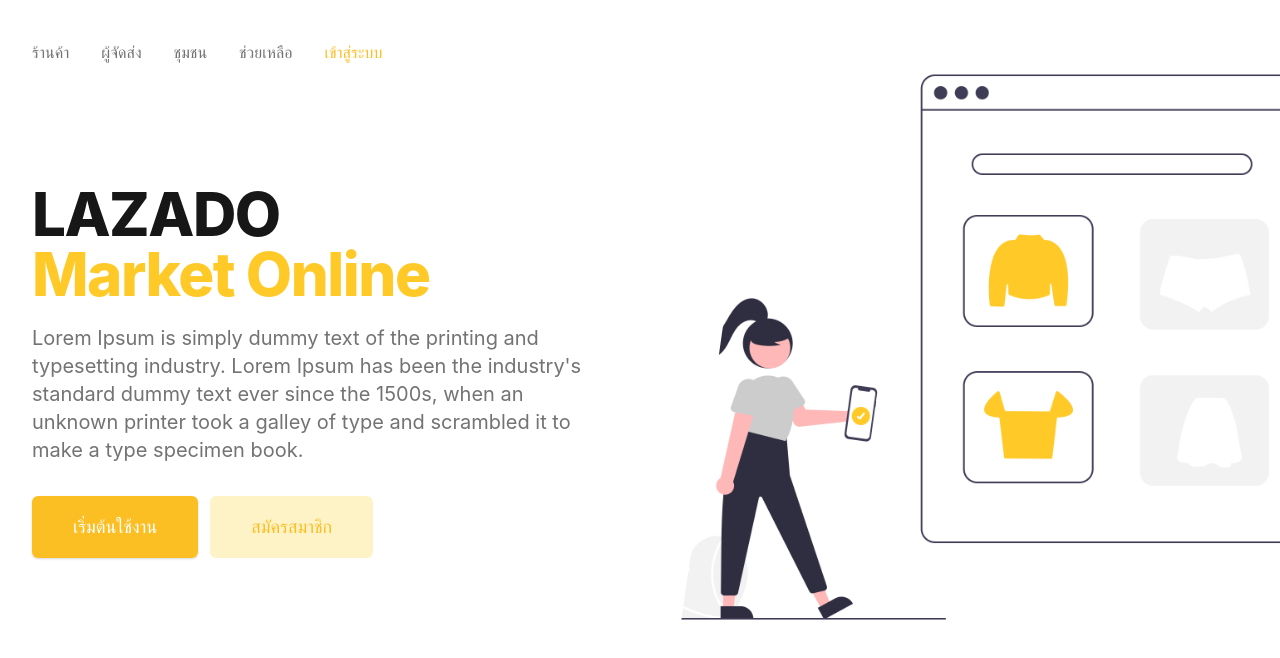
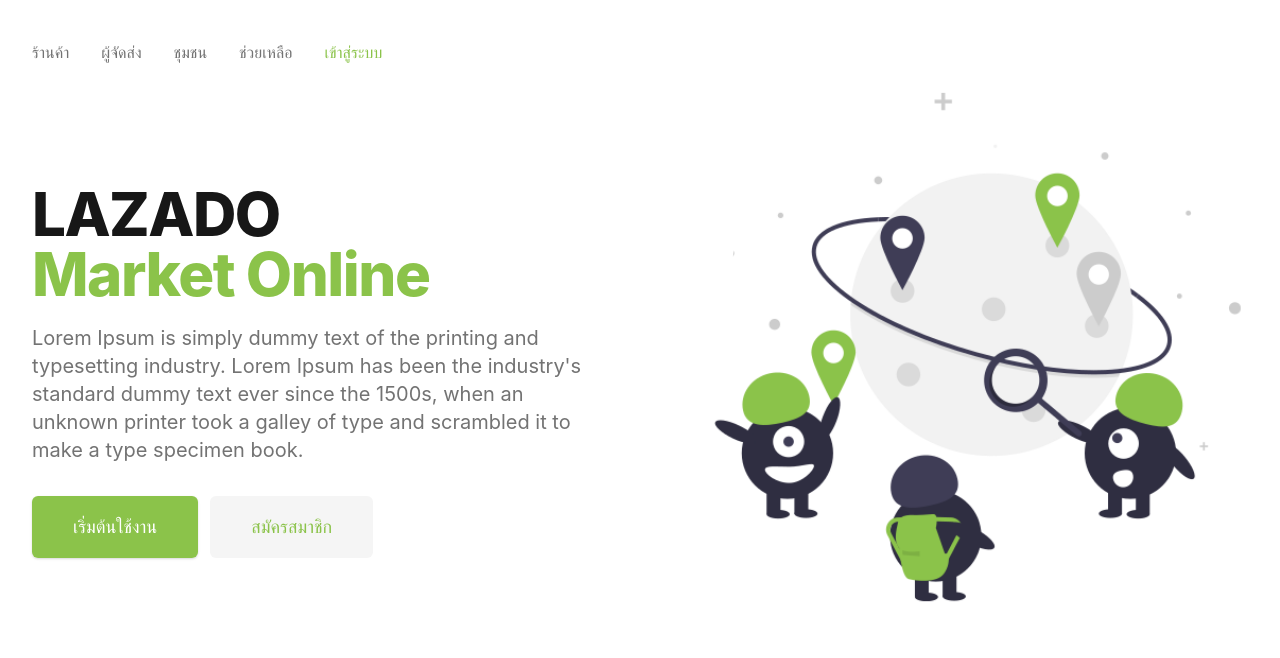
Before and after one commit to Falcon9-Thailand/lazado-nextjs, a Next.js app: page / in a window 1280 px wide. Shown: the top 658 px of the page. Built offline with nearby package versions, Linux system fonts and the light colour scheme.

Commit message:
Config mongo authentication and hook login form

```diff
--- a/package.json
+++ b/package.json
@@ -14,6 +14,7 @@
     "@types/mongoose": "^5.10.3",
     "@types/styled-components": "^5.1.7",
     "autoprefixer": "^10.2.1",
+    "axios": "^0.21.1",
     "bcrypt": "^5.0.0",
     "express": "^4.17.1",
     "firebase": "^8.2.3",
@@ -24,6 +25,7 @@
     "postcss": "^8.2.4",
     "react": "17.0.1",
     "react-dom": "17.0.1",
+    "realm-web": "^1.2.0",
     "styled-components": "^5.2.1",
     "swr": "^0.3.11",
     "tailwindcss": "^2.0.2"
--- /dev/null
+++ b/pages/api/test/index.ts
@@ -0,0 +1,9 @@
+import { NextApiRequest, NextApiResponse } from "next";
+
+export default (req: NextApiRequest, res: NextApiResponse) => {
+  const {
+    body: { username, password },
+  } = req;
+  res.json({ user: { username, password } });
+  res.status(200);
+};
--- a/pages/api/user.ts
+++ b/pages/api/user/index.ts
@@ -5,7 +5,7 @@
 export interface iRes {
   success?: boolean;
   message?: string;
-  data?: any;
+  data?: object[] | {};
 }
 
 // DB connection
--- /dev/null
+++ b/pages/api/user/login.ts
@@ -0,0 +1,17 @@
+import { app, Realm } from "src/MongoDB/realm.config";
+import { Request as Req, Response as Res } from "express";
+
+export default async (req: Req, res: Res) => {
+  const { username, password } = req.body;
+  const credentials = Realm.Credentials.emailPassword(username, password);
+  try {
+    // Authenticate the user
+    const user: Realm.User = await app.logIn(credentials);
+    // `App.currentUser` updates to match the logged in user
+
+    // assert(user.id === app.currentUser.id)
+    return user;
+  } catch (err) {
+    console.error("Failed to log in", err);
+  }
+};
--- a/pages/index.tsx
+++ b/pages/index.tsx
@@ -53,7 +53,7 @@
                 <Link href="/login">
                   <a
                     href="#"
-                    className="font-medium text-yellow-400 hover:text-yellow-500"
+                    className="font-medium text-primary hover:text-primary-900"
                   >
                     เข้าสู่ระบบ
                   </a>
@@ -79,7 +79,7 @@
                   <Link href="login">
                     <a
                       href="#"
-                      className="w-full flex items-center justify-center px-8 py-3 border border-transparent text-base font-medium rounded-md text-white bg-yellow-400 hover:bg-yellow md:py-4 md:text-lg md:px-10"
+                      className="w-full flex items-center justify-center px-8 py-3 border border-transparent text-base font-medium rounded-md text-white bg-primary hover:bg-yellow md:py-4 md:text-lg md:px-10"
                     >
                       เริ่มต้นใช้งาน
                     </a>
@@ -87,7 +87,7 @@
                 </div>
                 <div className="md:ml-3">
                   <Link href="/register">
-                    <a className="w-full flex items-center justify-center px-8 py-3 border border-transparent text-base font-medium rounded-md text-yellow-400 bg-yellow-100 hover:bg-yellow-300 hover:text-white md:py-4 md:text-lg md:px-10">
+                    <a className="w-full flex items-center justify-center px-8 py-3 border border-transparent text-base font-medium rounded-md text-primary bg-gray-100 hover:bg-primary-200 hover:text-white md:py-4 md:text-lg md:px-10">
                       สมัครสมาชิก
                     </a>
                   </Link>
@@ -100,7 +100,7 @@
       <div className="hidden lg:absolute lg:inset-y-0 lg:right-0 lg:block lg:w-1/2 bg-black items-center justify-end">
         <img
           className=" object-cover lg:w-full lg:h-full xl:w-full"
-          src="/undraw_Online_shopping_re_k1sv.png"
+          src="/undraw_Traveling_re_weve.png"
         />
       </div>
     </div>
--- a/pages/register.tsx
+++ b/pages/register.tsx
@@ -46,7 +46,7 @@
                 <Link href="/login">
                   <a
                     href="#"
-                    className="font-medium text-yellow-400 hover:text-yellow-500"
+                    className="font-medium text-primary-400 hover:text-primary-500"
                   >
                     เข้าสู่ระบบ
                   </a>
@@ -79,7 +79,7 @@
                 </div>
                 <button
                   type="submit"
-                  className="relative ml-3 w-auto flex justify-center py-2 px-4 border border-transparent text-sm font-medium rounded text-white bg-yellow-400 hover:bg-yellow-500 focus:outline-none focus:ring-2 focus:ring-offset-2 focus:ring-yellow-400"
+                  className="relative ml-3 w-auto flex justify-center py-2 px-4 border border-transparent text-sm font-medium rounded text-white bg-primary-400 hover:bg-primary-500 focus:outline-none focus:ring-2 focus:ring-offset-2 focus:ring-primary-400"
                 >
                   สมัครสมาชิก
                 </button>
--- /dev/null
+++ b/src/Hook/useLogin.ts
@@ -0,0 +1,62 @@
+import { ChangeEventHandler, FormEventHandler, useReducer } from "react";
+import axios from "axios";
+import { iLogin } from "src/MongoDB/models/userModel";
+import { HookNextFunction } from "mongoose";
+
+export interface iState {
+  username: string;
+  password: string;
+  _handleChange?: FormEventHandler<HTMLInputElement>;
+  _login?: VoidFunction;
+}
+
+interface iAction<T> {
+  type: T;
+  payload: T;
+}
+
+const initialState = {
+  username: "",
+  password: "",
+};
+
+const reducer = (state: iState, { type, payload }: iAction<string>) => {
+  switch (type) {
+    case type:
+      return Object.assign({}, state, { [type]: payload });
+    default:
+  }
+};
+
+const useLogin: HookNextFunction = (): iState => {
+  const [{ username, password }, dispatch] = useReducer(reducer, initialState);
+
+  const _handleChange: ChangeEventHandler<HTMLInputElement> = (e) => {
+    dispatch({ type: e.target.name, payload: e.target.value });
+  };
+
+  const _login = async () => {
+    try {
+      if (username.trim() === "" || password.trim() === "") {
+        return console.log("Not spacifed!!");
+      }
+
+      const res = await axios.post("/api/test/", <iLogin>{
+        username,
+        password,
+      });
+      console.log(res);
+    } catch (error) {
+      console.log(error.message);
+    }
+  };
+
+  return {
+    username,
+    password,
+    _handleChange,
+    _login,
+  };
+};
+
+export default useLogin;
--- /dev/null
+++ b/src/MongoDB/realm.config.ts
@@ -0,0 +1,7 @@
+import * as Realm from "realm-web";
+
+const app: Realm.App = new Realm.App({
+  id: process.env.NEXT_PUBLIC_MONGODB_REALM_ID,
+});
+
+export { app, Realm };
--- a/tailwind.config.js
+++ b/tailwind.config.js
@@ -11,7 +11,19 @@
     colors: {
       transparent: "transparent",
       current: "currentColor",
-      primary: "#ffca28",
+      primary: {
+        DEFAULT: "#8bc34a",
+        900: "#33691e",
+        800: "#558b2f",
+        700: "#689f38",
+        600: "#7cb342",
+        500: "#8bc34a",
+        400: "#9ccc65",
+        300: "#aed581",
+        200: "#c5e1a5",
+        100: "#dcedc8",
+        50: "#f1f8e9",
+      },
       secondary: "#ffab91",
       black: colors.black,
       white: colors.white,
```
Also changed, not shown: pages/login.tsx (+20 -7 lines), src/MongoDB/models/userModel.ts (+8 -2 lines), public/undraw_Traveling_re_weve.png (added), 1 other file (tests, documents, lock files or other folders).
